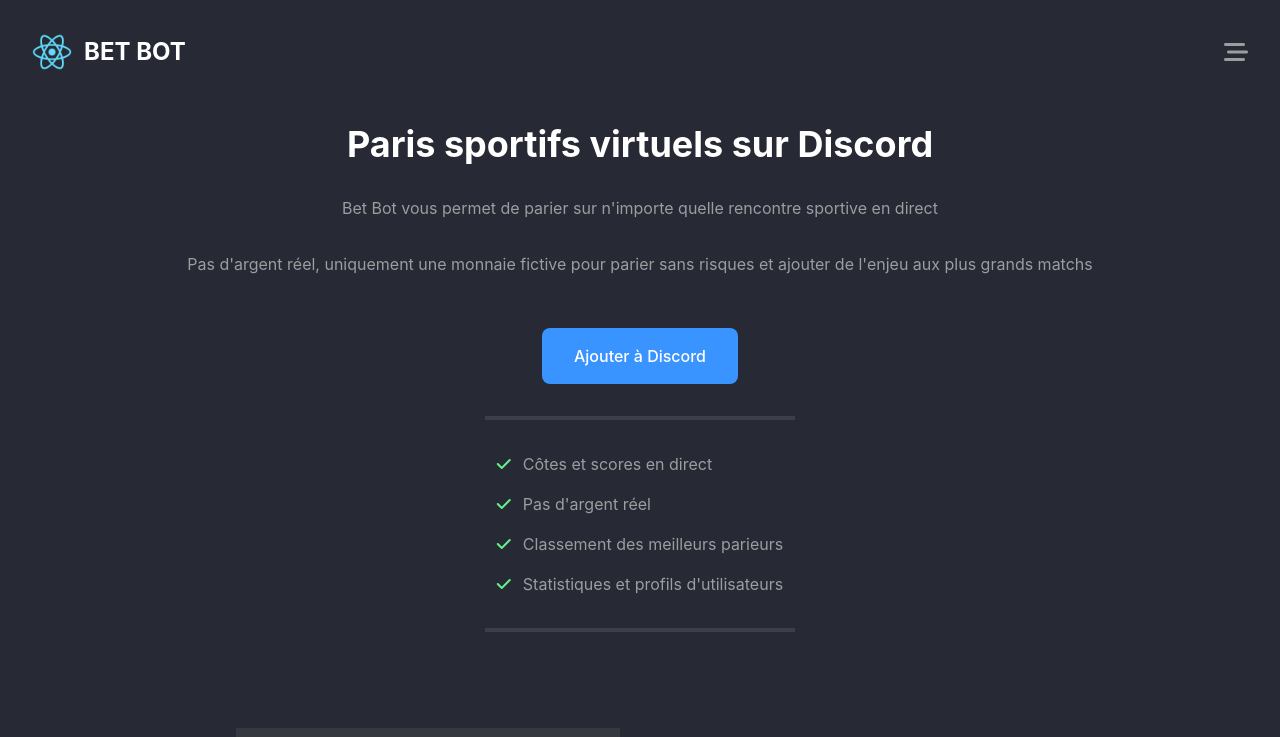
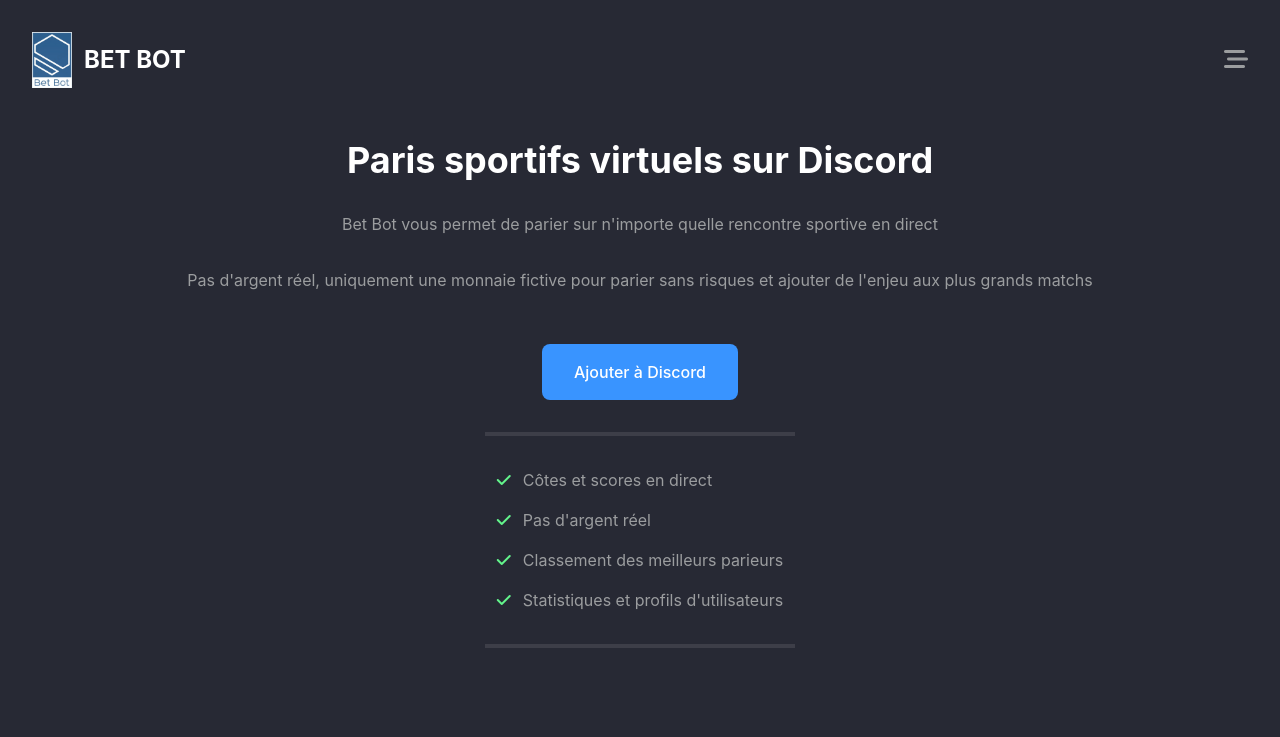
Before and after one commit to sltcestloic/bet-bot-website, a React (Create React App) app: page / in a window 1280 px wide. Shown: the top 737 px of the page. Built offline with nearby package versions, Linux system fonts and the light colour scheme.

Commit message:
add icon mais elle est moche du coup pour l'instant je garde ca mais je vais la refaire un jour quand j'aurais pas trop la flemme pcq la j'ai trop la flemme car je prend aucun plaisir a faire ca et du coup voila ca me soule un peu

```diff
--- a/public/index.html
+++ b/public/index.html
@@ -2,7 +2,7 @@
 <html lang="en">
   <head>
     <meta charset="utf-8" />
-    <link rel="icon" href="%PUBLIC_URL%/favicon.ico" />
+    <link rel="icon" href="%PUBLIC_URL%/logo-icon.ico" />
     <meta name="viewport" content="width=device-width, initial-scale=1" />
     <meta name="theme-color" content="#000000" />
     <meta
--- a/src/components/Header.jsx
+++ b/src/components/Header.jsx
@@ -6,7 +6,7 @@
   return (
     <div className='flex text-white p-8 items-center justify-between'>
         <div className='flex gap-3 items-center'>
-            <img width={40} height={40} src="logo192.png" alt="" />
+            <img width={40} height={40} src="logo-icon.png" alt="" />
             <Link to='/' className='text-2xl font-bold'>
                 BET BOT
             </Link>
```
Also changed, not shown: public/logo-icon.png (added), 1 other file (tests, documents, lock files or other folders).
